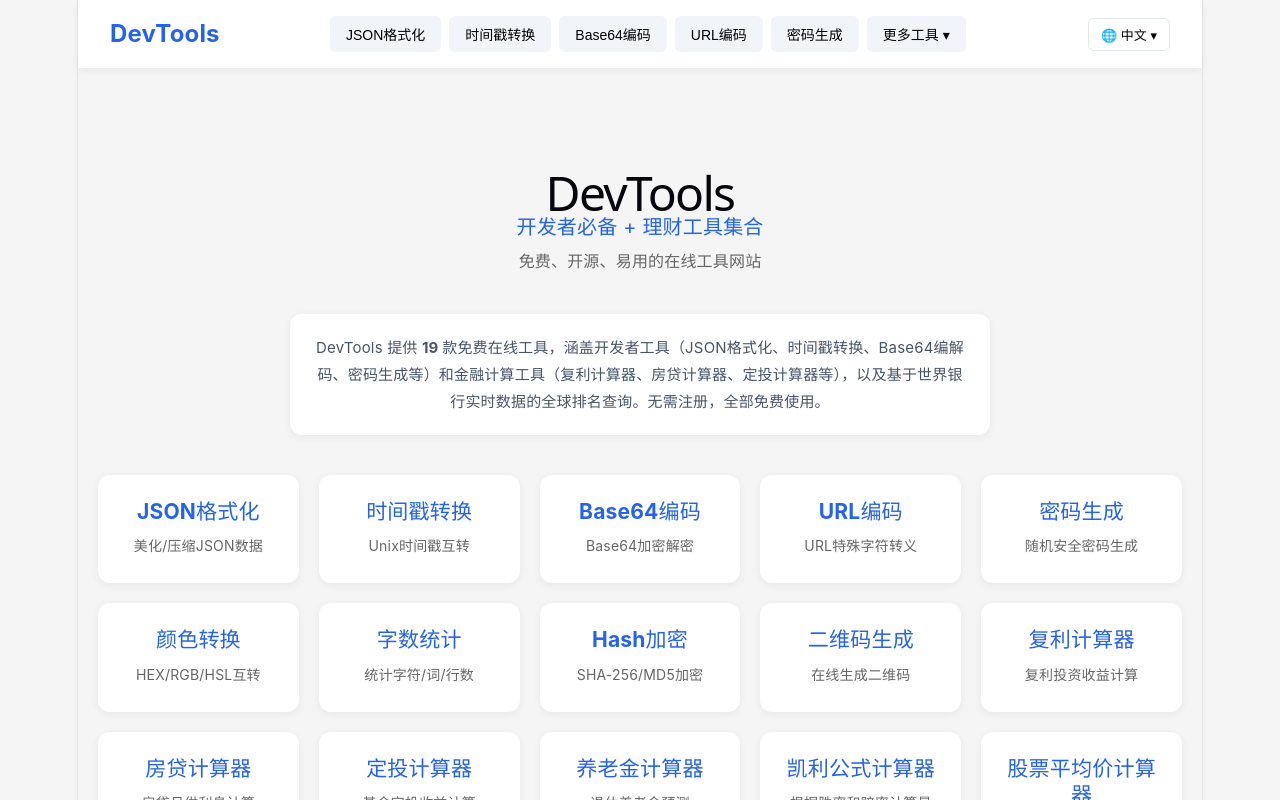
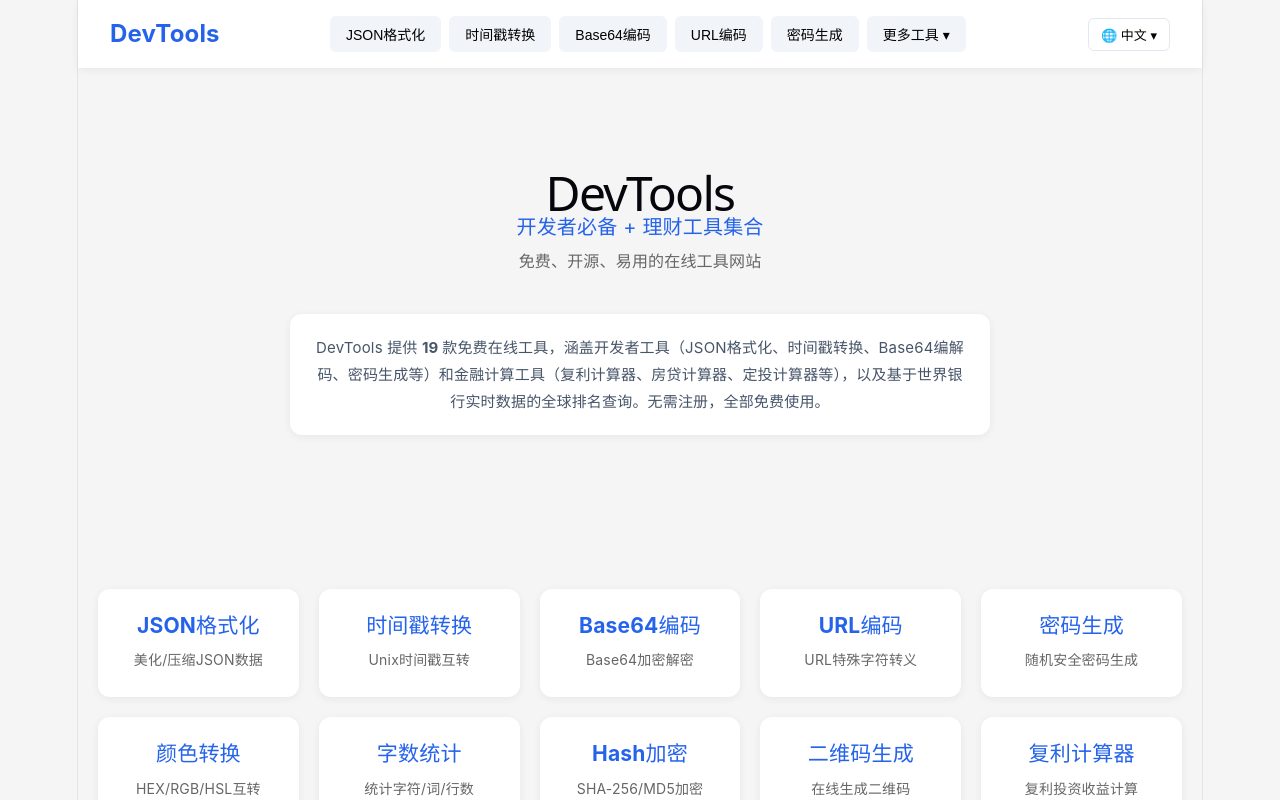
Before and after one commit to wuge665/thbe, a React (Vite) app: page / in a window 1280 px wide. Shown: the top 800 px of the page. Built offline with nearby package versions, Linux system fonts and the light colour scheme.

Commit message:
Add ad placeholders, robots.txt, sitemap.xml for AdSense

```diff
--- a/src/App.css
+++ b/src/App.css
@@ -515,6 +515,21 @@ footer {
   }
 }
 
+/* 广告位 */
+.ad-placeholder {
+  text-align: center;
+  overflow: hidden;
+}
+.ad-banner {
+  margin: 24px auto;
+  max-width: 728px;
+  min-height: 90px;
+}
+.ad-tool-bottom {
+  margin-top: 24px;
+  min-height: 90px;
+}
+
 /* 下拉菜单 */
 .dropdown {
   position: relative;
--- a/src/App.jsx
+++ b/src/App.jsx
@@ -67,6 +67,9 @@ function Home() {
       <div className="site-intro">
         <p>DevTools 提供 <strong>19 款免费在线工具</strong>，涵盖开发者工具（JSON格式化、时间戳转换、Base64编解码、密码生成等）和金融计算工具（复利计算器、房贷计算器、定投计算器等），以及基于世界银行实时数据的全球排名查询。无需注册，全部免费使用。</p>
       </div>
+      <div className="ad-placeholder ad-banner">
+        <ins className="adsbygoogle" style={{ display: 'block' }} data-ad-client="ca-pub-5148253505955374" data-ad-slot="" data-ad-format="auto" data-full-width-responsive="true" />
+      </div>
       <div className="tool-grid">
         {tools.map(t => (
           <div key={t.id} className="tool-card" onClick={() => navigate(`/tool/${t.id}`)}>
@@ -124,6 +127,9 @@ function ToolPage() {
       <h2>{tool.name}</h2>
       <p className="tool-description">{tool.content}</p>
       <div className="tool-area">{renderToolComponent()}</div>
+      <div className="ad-placeholder ad-tool-bottom">
+        <ins className="adsbygoogle" style={{ display: 'block' }} data-ad-client="ca-pub-5148253505955374" data-ad-slot="" data-ad-format="auto" data-full-width-responsive="true" />
+      </div>
     </div>
   )
 }
@@ -144,6 +150,10 @@ function App() {
   const navigate = useNavigate()
   const location = useLocation()
   const { t, lang, setLang } = useLang()
+
+  useEffect(() => {
+    try { (adsbygoogle = window.adsbygoogle || []).push({}) } catch (e) {}
+  }, [location])
   const [moreOpen, setMoreOpen] = useState(false)
   const [langOpen, setLangOpen] = useState(false)
   const moreRef = useRef(null)
```
Also changed, not shown: src/components/AdBanner.jsx (added, +13 -0 lines), public/robots.txt (added), 1 other file (tests, documents, lock files or other folders).
